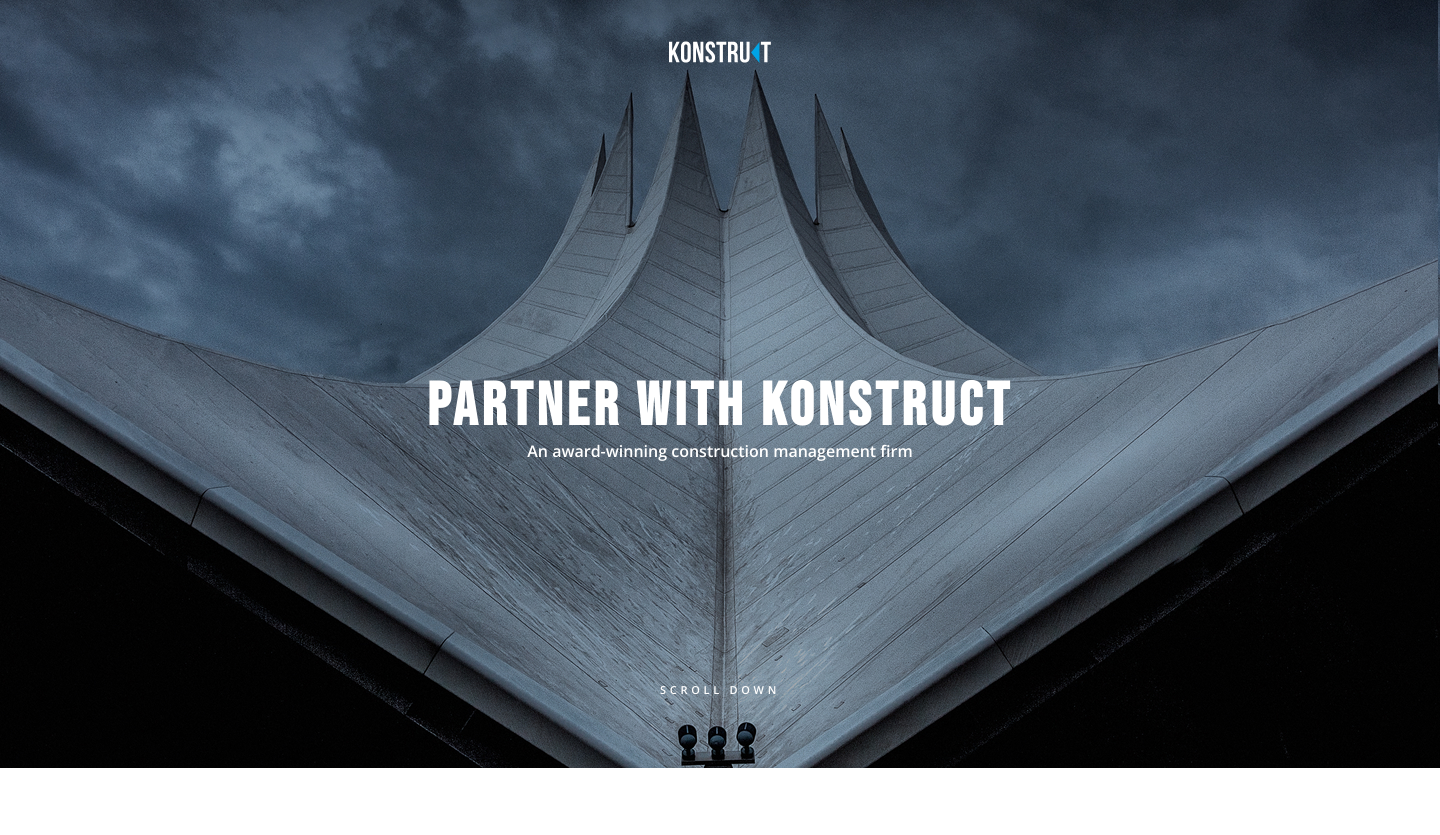
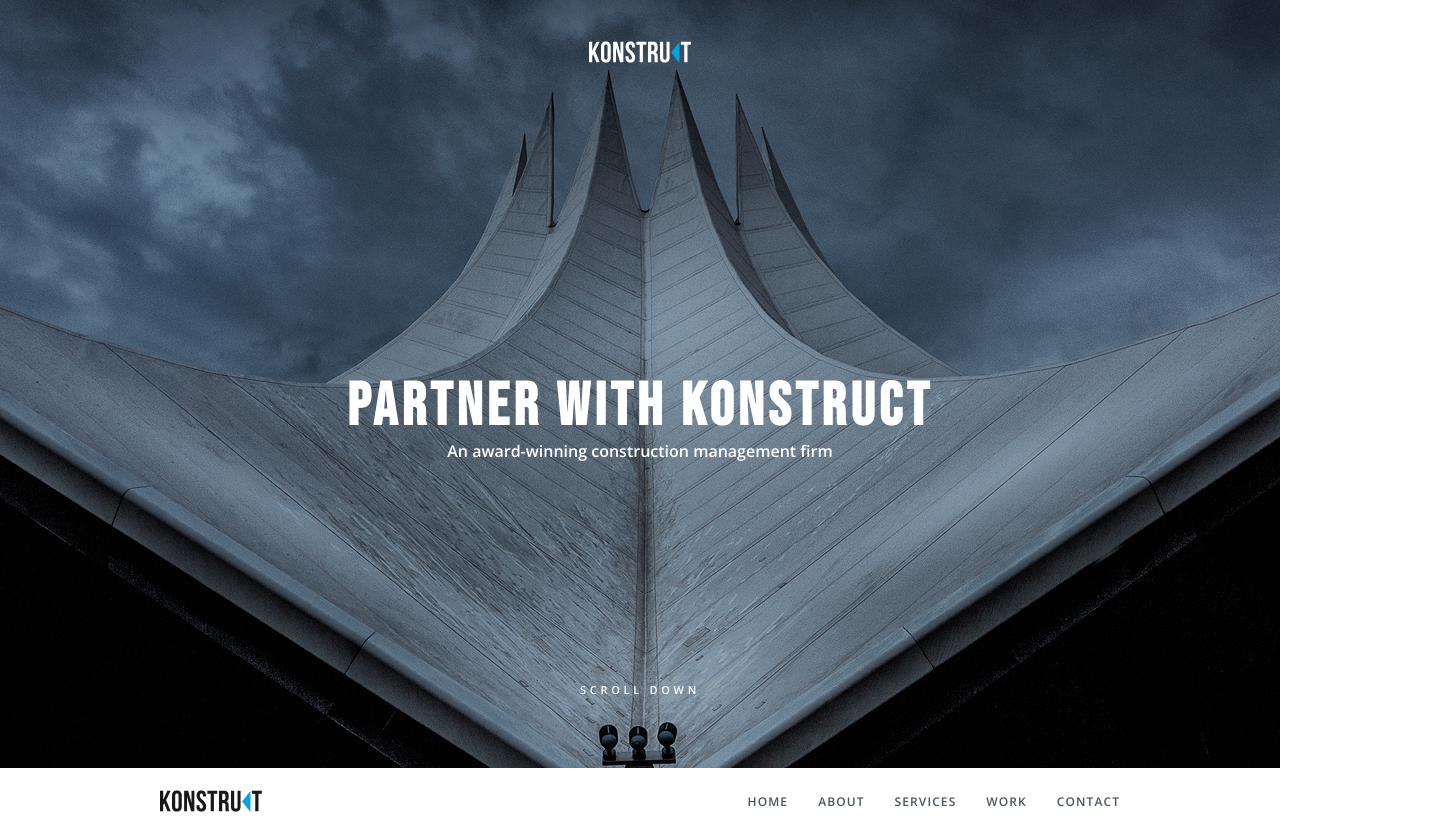
Before and after one commit to Montana19/Konstruct, a plain HTML site: page index.html in a window 1280 px wide. Shown: the whole page, 1440 px wide, since content can reach past the window. Before the commit the page ends 800 px from the top, so only its background shows below. Drawn offline with Linux system fonts and the light colour scheme.

Commit message:
menu done

```diff
--- /dev/null
+++ b/css/media.css
@@ -0,0 +1,18 @@
+@media  screen and (max-width: 615px) {
+  .text-h1 {
+    padding-top: 257px;
+  }
+}
+@media  screen and (max-width: 550px) {
+  .top-menu__flex {
+    flex-direction: column;
+    justify-content: center;
+    padding: 20px 0;
+  }
+}
+@media  screen and (max-width: 390px) {
+  .top-menu__menu {
+    flex-direction: column;
+    justify-content: center;
+  }
+}
--- a/css/style.css
+++ b/css/style.css
@@ -1,21 +1,12 @@
-.header {
-  width: 1440px;
-  height: 768px;
-  background-image: url("../img/bg.jpg");
-  text-align: center;
-  padding-top: 41px;
+/* Глобальные стили */
+
+:root {
+  --accent: #16ACE8;
+  --grey: #48555B;
 }
 
-.header__logo-light {
-  background-image: url(../img/company-logo-white.svg);
-  margin: 0 auto;
-  background-size: cover;
-  width: 102px;
-  height: 23px;
-}
-
-.header__h1 {
-  margin: auto;
+html {
+  user-select: none;
 }
 
 .text-h1 {
@@ -27,12 +18,48 @@
   margin-bottom: -3px;
 }
 
-.header__p {
+.text-p {
   color: #FFF;
   font-family: 'OpenSans', sans-serif;
   font-size: 16px;
   font-weight: 600;
   margin-bottom: 220px;
+}
+
+.container {
+  max-width: 990px;
+  padding: 0 15px;
+  margin: 0 auto;
+}
+
+.logo-light {
+  background-image: url(../img/company-logo-white.svg);
+  background-size: cover;
+  width: 102px;
+  height: 23px;
+}
+
+.logo-black {
+  background-image: url(../img/company-logo-black.svg);
+  background-size: cover;
+  width: 102px;
+  height: 23px;
+}
+
+/* Шапка сайта-Херосекшн */
+
+.header {
+  max-width: 1440px;
+  height: 768px;
+  background-image: url("../img/bg.jpg");
+  background-position: center;
+  margin: 0 auto;
+  text-align: center;
+  padding-top: 41px;
+}
+
+.header__logo {
+  margin: 0 auto;
 }
 
 .header__scroll {
@@ -42,3 +69,37 @@
   text-transform: uppercase;
   letter-spacing: 3.7px;
 }
+
+/* Верхнее меню */
+
+.top-menu__flex {
+  display: flex;
+  justify-content: space-between;
+  align-items: center;
+}
+
+.top-menu__menu {
+  padding: 25px 0;
+  display: flex;
+  justify-content: space-between;
+  gap: 30px;
+}
+
+.top-menu__menu-item {
+  color: var(--grey);
+  text-align: center;
+  font-family: OpenSans;
+  font-size: 12px;
+  text-transform: uppercase;
+  letter-spacing: 1.091px;
+
+  & a{
+    text-decoration: none;
+    color: inherit;
+    transition: ease-in-out 0.3s;
+
+    &:hover {
+      color: var(--accent);
+    }
+  }
+}
--- a/index.html
+++ b/index.html
@@ -6,17 +6,31 @@
   <link rel="stylesheet" href="css/reset.css">
   <link rel="stylesheet" href="css/fonts.css">
   <link rel="stylesheet" href="css/style.css">
+  <link rel="stylesheet" href="css/media.css">
   <title>Document</title>
 </head>
 <body>
   <header class="header">
-    <div class="header__logo-light"></div>
+    <a href="#"><div class="header__logo logo-light"></div></a>
     <h1 class="header__h1 text-h1">Partner with konstruct</h1>
     <p class="header__p text-p">An award-winning construction management firm</p>
     <p class="header__scroll">Scroll down</p>
   </header>
 
-
+  <section class="top-menu">
+    <div class="container">
+      <div class="top-menu__flex">
+        <a href="#"><div class="top-menu__logo logo-black"></div></a>
+        <div class="top-menu__menu">
+          <div class="top-menu__menu-item"><a href="#">home</a></div>
+          <div class="top-menu__menu-item"><a href="#">about</a></div>
+          <div class="top-menu__menu-item"><a href="#">services</a></div>
+          <div class="top-menu__menu-item"><a href="#">work</a></div>
+          <div class="top-menu__menu-item"><a href="#">contact</a></div>
+        </div>
+      </div>
+    </div>
+  </section>
   <script src="js/main.js"></script>
 </body>
 </html>
```
